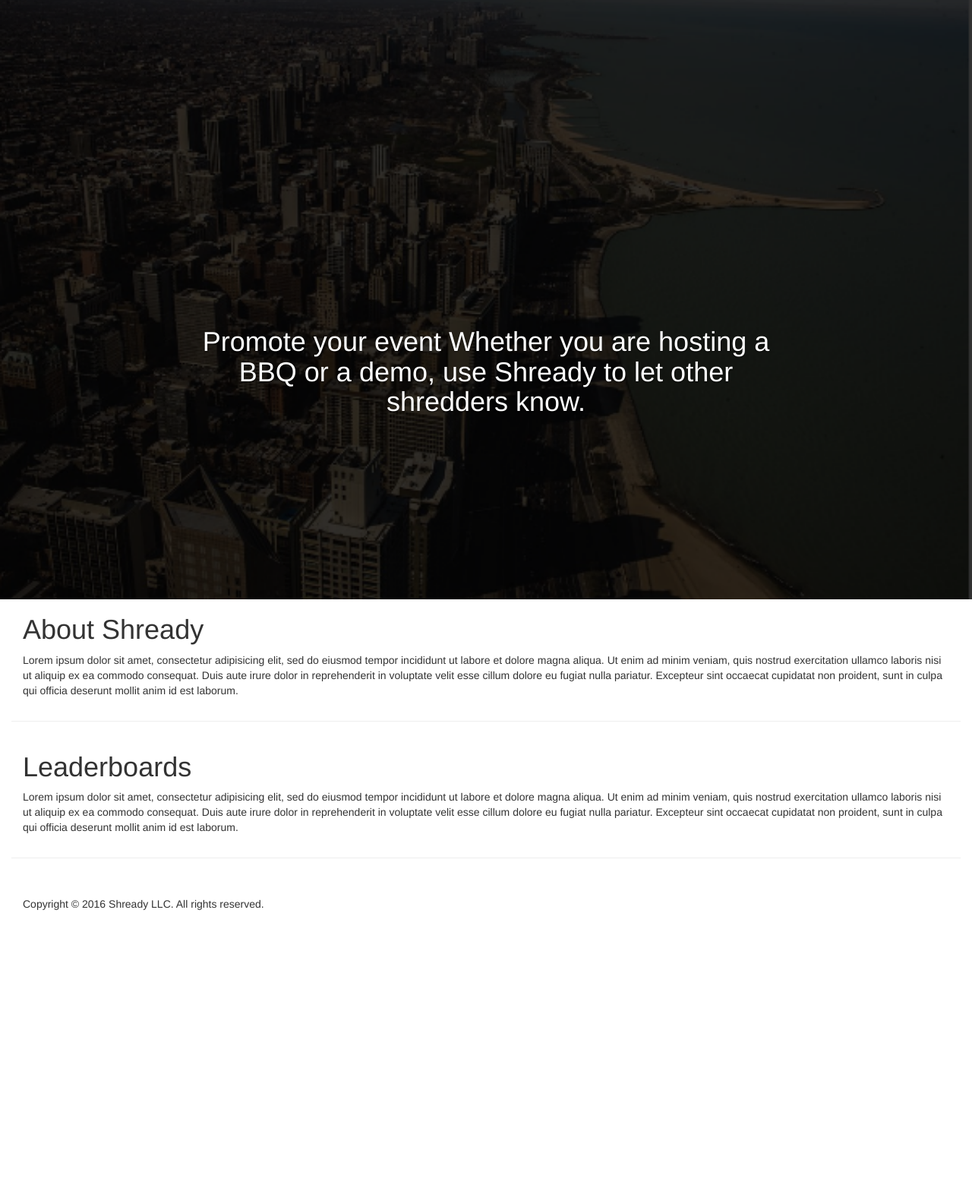
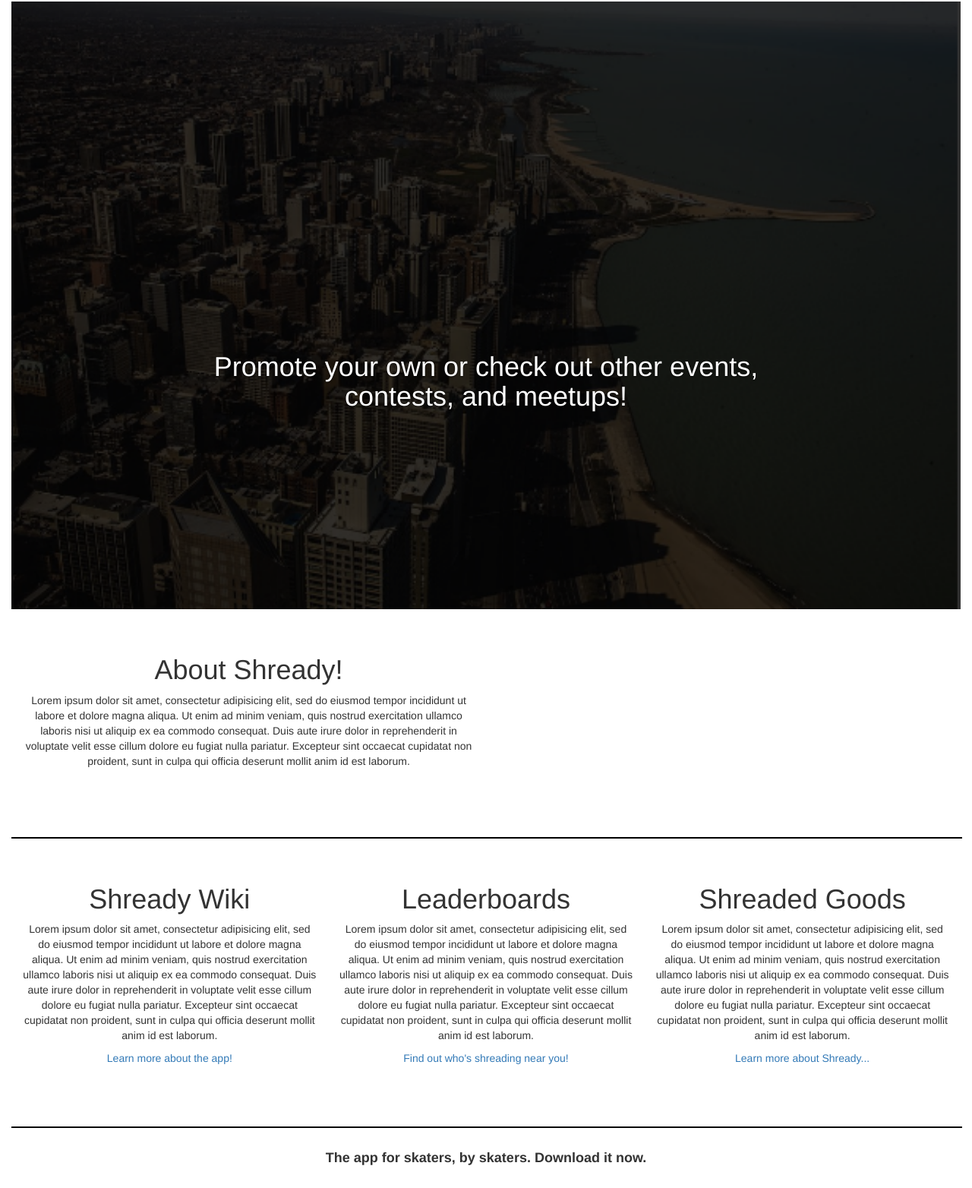
Before and after one commit to edtch/SDY_FE, a plain HTML site: page index2.html in a window 1280 px wide. Shown: the part 63-1627 px from the top of the page at 76% size. Before the commit the page ends 1323 px from the top, so only its background shows below. Drawn offline with nearby package versions, Linux system fonts and the light colour scheme.

Commit message:
stylin, profiling

```diff
--- a/css/index2.css
+++ b/css/index2.css
@@ -2,7 +2,11 @@
 body {
     height: 100%;
 }
+/****************************************/
+/***********     Carousel       *********/
+/****************************************/
 
+/*Needed for carousel*/
 .carousel,
 .item,
 .active {
@@ -27,40 +31,83 @@
     -o-background-size: cover;
 }
 
+/*Vertically aligns caption in carousel*/
+div.carousel-caption{
+    bottom: 220px;
+    text-align: center;
+}
+
+
+/****************************************/
+/***********   Footer Styling   *********/
+/****************************************/
+
 footer {
     margin: 50px 0;
 }
 
+/****************************************/
+/***********   Navbar Styling   *********/
+/****************************************/
+
 div.navbar{
-    margin-bottom: 0;
-}
-div.container#brand{
-    border-bottom: black 2px solid;
-    width: 100%;
-    max-width: 100%;
-    float: none;
+    margin-bottom: 5px;
 }
 
+/*Aligns links to the right */
 div#mainNavigation > ul{
     float: right;
 }
+/*Vertically Aligns the nav links*/
 div#mainNavigation > ul > li > a{
-    padding-bottom: 0;
+    /*padding-bottom: 0;*/
+    letter-spacing: .09em;
     padding-top: 23px;
+    font-size: 16px;
 }
 
-div.caption{
-    text-align: center;
-    vertical-align: middle;
-    color: white;
-    height: inherit;
-}
+/****************************************/
+/***********Page Content Styling*********/
+/****************************************/
 
+/*Aligns width with rest of the page*/
 div.row{
     margin-left: 0px;
     margin-right: 0px;
 }
 
-div.carousel-caption{
-    bottom: 200px;
+
+
+/*Center Content text*/
+.center{
+    text-align: center;
 }
+
+/*Centers links under Content text*/
+a.center-a{
+    margin: 0 auto;
+    text-align: center;
+    display: block;
+}
+
+/*Adds margins to rows to even out styling*/
+.marginContent{
+    margin-top: 5vh;
+    margin-bottom: 10vh;
+}
+
+.AppStoreIcon{
+    margin-top: 25px;
+    width: 250px;
+}
+
+footer{
+    margin-top: 50px;
+    margin-bottom: 0;
+}
+
+hr{
+    border: black solid 1px;
+    width: 100%;
+    max-width:1262px;
+}
--- a/index2.html
+++ b/index2.html
@@ -19,7 +19,7 @@
                         <span class="icon-bar"></span>
                         <span class="icon-bar"></span>
                     </button>
-                    <a class="navbar-brand" href="#"><img src="content/site_logo.png" alt="Shready Logo"/></a>
+                    <a class="navbar-brand" href="#"><img class="img-fluid" src="content/site_logo.png" alt="Shready Logo"/></a>
                     <!-- Collect the nav links, forms, and other content for toggling -->
                 </div>
                 <div class="collapse navbar-collapse" id="mainNavigation">
@@ -37,36 +37,41 @@
     </div>
 
     <!-- Full Page Image Background Carousel Header -->
-    <div id="myCarousel" class="carousel slide" data-ride="carousel" data-interval="3000" data-wrap="true">
+    <div id="myCarousel" class="carousel slide container-fluid" data-ride="carousel" data-interval="3000" data-wrap="true">
 
         <!-- Wrapper for Slides -->
         <div class="carousel-inner">
 
             <!-- Set the first background image using inline CSS below. -->
             <div class="item active">
-                <div class="fill" style="background-image:url('content/banner0.png');"></div>
-                <div class="carousel-caption"><h1>Use Shready to connect with your friends. See where your friends are shredding.</h1></div>
+                <div class="fill img-fluid" style="background-image:url('content/banner0.png');"></div>
+                <div class="carousel-caption">
+                    <h1>Connect with your friends and see where your friends are shredding.</h1>
+                </div>
             </div>
 
             <div class="item">
             <!-- Set the second background image using inline CSS below. -->
-                <div class="fill" style="background-image:url('content/banner1.png');"></div>
-                <div class="carousel-caption"><h1>Promote your event
-Whether you are hosting a BBQ or a demo, use Shready to let other shredders know.</h1></div>
+                <div class="fill img-fluid" style="background-image:url('content/banner1.png');"></div>
+                <div class="carousel-caption">
+                    <h1>Promote your own or check out other events, contests, and meetups!</h1>
+                </div>
             </div>
 
             <div class="item">
             <!-- Set the third background image using inline CSS below. -->
-                <div class="fill" style="background-image:url('content/banner2.png');"></div>
-                <div class="carousel-caption"><h1>Make History
-Live updating scorecard on public or legendary spots. Can you cement a place in history by doing an NBD on a legendary spot?</h1></div>
+                <div class="fill img-fluid" style="background-image:url('content/banner2.png');"></div>
+                <div class="carousel-caption">
+                    <h1>Make History! Live updating leaderboards on all spots. Can you cement a place in history?</h1>
+                </div>
             </div>
 
             <div class="item">
             <!-- Set the third background image using inline CSS below. -->
-                <div class="fill" style="background-image:url('content/banner3.png');"></div>
-                <div class="carousel-caption"><h1>The Ultimate Shredding Database
-Street spots and skateparks from around the world can be found on Shready.</h1></div>
+                <div class="fill img-fluid" style="background-image:url('content/banner3.png');"></div>
+                <div class="carousel-caption">
+                    <h1>The Ultimate Shredding Database! Find local spots or skateparks near you!</h1>
+                </div>
             </div>
 
         </div>
@@ -75,28 +80,58 @@
     <!-- Page Content -->
     <div class="container-fluid">
 
-        <div class="row">
-            <div class="col-lg-12">
-                <h1>About Shready</h1>
+        <div class="row marginContent">
+            <div class="col-lg-6 center">
+                <h1>About Shready!</h1>
+                <p>
+                    Lorem ipsum dolor sit amet, consectetur adipisicing elit, sed do eiusmod tempor incididunt ut labore et dolore magna aliqua. Ut enim ad minim veniam, quis nostrud exercitation ullamco laboris nisi ut aliquip ex ea commodo consequat. Duis aute irure dolor in reprehenderit in voluptate velit esse cillum dolore eu fugiat nulla pariatur. Excepteur sint occaecat cupidatat non proident, sunt in culpa qui officia deserunt mollit anim id est laborum.
+                </p>
+            </div>
+        </div>
+
+        <hr>
+
+        <div class="row marginContent">
+
+            <div class="col-lg-4 center">
+                <h1>Shready Wiki</h1>
+                <p>
+                    Lorem ipsum dolor sit amet, consectetur adipisicing elit, sed do eiusmod tempor incididunt ut labore et dolore magna aliqua. Ut enim ad minim veniam, quis nostrud exercitation ullamco laboris nisi ut aliquip ex ea commodo consequat. Duis aute irure dolor in reprehenderit in voluptate velit esse cillum dolore eu fugiat nulla pariatur. Excepteur sint occaecat cupidatat non proident, sunt in culpa qui officia deserunt mollit anim id est laborum.
+                </p>
+                <a class="center center-a" href="#">Learn more about the app!</a>
+            </div>
+
+            <div class="col-lg-4 center">
+                <h1>Leaderboards</h1>
                 <p>Lorem ipsum dolor sit amet, consectetur adipisicing elit, sed do eiusmod tempor incididunt ut labore et dolore magna aliqua. Ut enim ad minim veniam, quis nostrud exercitation ullamco laboris nisi ut aliquip ex ea commodo consequat. Duis aute irure dolor in reprehenderit in voluptate velit esse cillum dolore eu fugiat nulla pariatur. Excepteur sint occaecat cupidatat non proident, sunt in culpa qui officia deserunt mollit anim id est laborum.</p>
+                <a href="#" class="center center-a">Find out who's shreading near you!</a>
+            </div>
+            <div class="col-lg-4 center">
+                <h1>Shreaded Goods</h1>
+                <p>
+                    Lorem ipsum dolor sit amet, consectetur adipisicing elit, sed do eiusmod tempor incididunt ut labore et dolore magna aliqua. Ut enim ad minim veniam, quis nostrud exercitation ullamco laboris nisi ut aliquip ex ea commodo consequat. Duis aute irure dolor in reprehenderit in voluptate velit esse cillum dolore eu fugiat nulla pariatur. Excepteur sint occaecat cupidatat non proident, sunt in culpa qui officia deserunt mollit anim id est laborum.
+                </p>
+                <a href="#" class="center center-a">Learn more about Shready...</a>
             </div>
         </div>
 
         <hr>
 
         <div class="row">
-            <div class="col-lg-12">
-                <h1>Leaderboards</h1>
-                <p>Lorem ipsum dolor sit amet, consectetur adipisicing elit, sed do eiusmod tempor incididunt ut labore et dolore magna aliqua. Ut enim ad minim veniam, quis nostrud exercitation ullamco laboris nisi ut aliquip ex ea commodo consequat. Duis aute irure dolor in reprehenderit in voluptate velit esse cillum dolore eu fugiat nulla pariatur. Excepteur sint occaecat cupidatat non proident, sunt in culpa qui officia deserunt mollit anim id est laborum.</p>
+            <div class="col-lg-12 center">
+                  <h4 class="center"><strong>The app for skaters, by skaters. Download it now.</strong></h4>
+                  <a class="app-icons" href=""><img class="AppStoreIcon" src="content/android-app-icon.png"></a>
+                  <a class="app-icons" href=""><img class="AppStoreIcon" src="content/apple-app-store-icon.png"></a>
             </div>
         </div>
 
-        <hr>
         <!-- Footer -->
         <footer>
             <div class="row">
-                <div class="col-lg-12">
-                    <p>Copyright &copy; 2016 Shready LLC. All rights reserved.</p>
+                <div class="col-lg-12 center">
+                    <p>
+                        Copyright &copy; 2016 Shready LLC. All rights reserved.
+                    </p>
                 </div>
             </div>
             <!-- /.row -->
```
Also changed, not shown: index.html (+2 -2 lines), content/android-app-icon.png (added), content/apple-app-store-icon.png (added).
